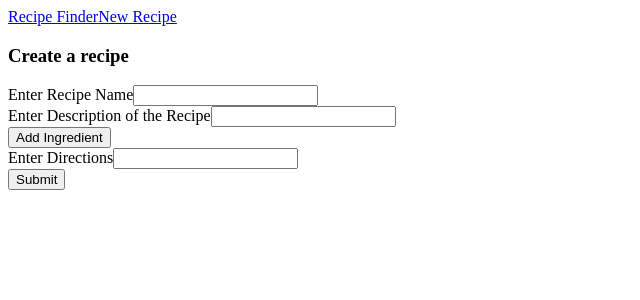
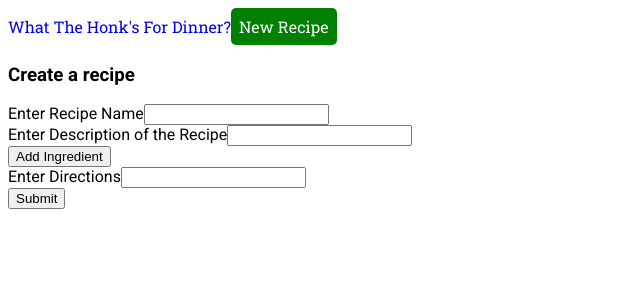
Before and after one commit to eblohm/recipe-finder, a React (Create React App) app: page /recipes/new in a window 1280 px wide. Shown: the top 300 px of the page, without its empty margins (0-640 px from the left). Built offline with nearby package versions, Linux system fonts and the light colour scheme.

Commit message:
add basic styles

```diff
--- a/package.json
+++ b/package.json
@@ -5,6 +5,7 @@
   "dependencies": {
     "axios": "^0.18.0",
     "lodash": "^4.17.11",
+    "node-sass": "^4.11.0",
     "react": "^16.8.6",
     "react-dom": "^16.8.6",
     "react-redux": "^6.0.1",
--- a/public/index.html
+++ b/public/index.html
@@ -13,6 +13,10 @@
       user's mobile device or desktop. See https://developers.google.com/web/fundamentals/web-app-manifest/
     -->
     <link rel="manifest" href="%PUBLIC_URL%/manifest.json" />
+    <link
+      href="https://fonts.googleapis.com/css?family=Roboto+Slab:300,400,700|Roboto:300,400,500,700,900"
+      rel="stylesheet"
+    />
     <!--
       Notice the use of %PUBLIC_URL% in the tags above.
       It will be replaced with the URL of the `public` folder during the build.
--- a/src/components/Header.js
+++ b/src/components/Header.js
@@ -5,9 +5,9 @@ const Header = () => {
   return (
     <div className="header">
       <Link to="/" className="header--link header--link__brand">
-        Recipe Finder
+        What The Honk's For Dinner?
       </Link>
-      <Link to="/recipes/new" className="header--link header--link__new">
+      <Link to="/recipes/new" className="header--link header--link__new button">
         New Recipe
       </Link>
     </div>
--- a/src/index.js
+++ b/src/index.js
@@ -6,6 +6,8 @@ import reduxThunk from 'redux-thunk';
 
 import App from './components/App';
 import reducers from './reducers';
+
+import './scss/styles.scss';
 
 const composeEnhancers = window.__REDUX_DEVTOOLS_EXTENSION_COMPOSE__ || compose;
 const store = createStore(
--- a/src/scss/abstract/_variables.scss
+++ b/src/scss/abstract/_variables.scss
@@ -0,0 +1,3 @@
+// Colors
+$color-black: rgb(0, 0, 0);
+$color-white: rgb(255, 255, 255);
--- a/src/scss/base/_base.scss
+++ b/src/scss/base/_base.scss
@@ -0,0 +1,18 @@
+* {
+  &::before,
+  &::after {
+    box-sizing: inherit;
+    margin: 0;
+    padding: 0;
+  }
+}
+
+body {
+  box-sizing: border-box;
+  font-family: 'Roboto', sans-serif;
+  font-size: 100%;
+}
+
+a {
+  text-decoration: none;
+}
--- /dev/null
+++ b/src/scss/components/_button.scss
@@ -0,0 +1,7 @@
+.button {
+  background-color: green;
+  color: $color-white;
+  display: inline-block;
+  border-radius: 5px;
+  padding: 0.5rem;
+}
--- a/src/scss/layout/_header.scss
+++ b/src/scss/layout/_header.scss
@@ -0,0 +1,3 @@
+.header {
+  font-family: 'Roboto Slab', serif;
+}
--- a/src/scss/styles.scss
+++ b/src/scss/styles.scss
@@ -1,6 +1,7 @@
 @import 'abstract/mixins';
 @import 'abstract/variables';
 @import 'base/base';
+@import 'components/button';
 @import 'components/create';
 @import 'components/delete';
 @import 'components/form';
```
Also changed, not shown: 1 other file (tests, documents, lock files or other folders).
